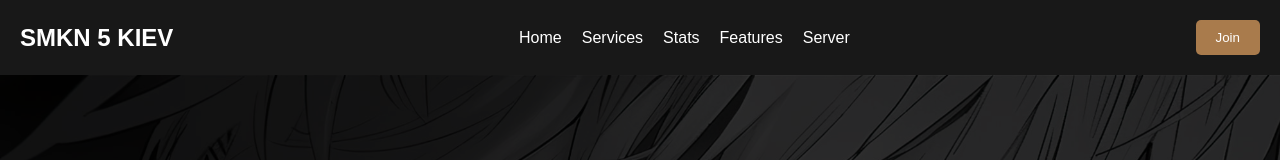
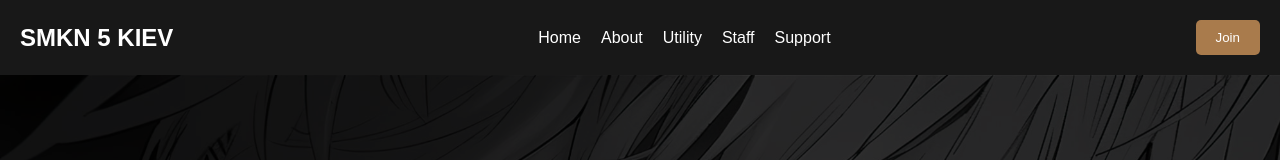
Before and after one commit to 6Nvckai9/Yuki, a website: page index.html in a window 1280 px wide. Shown: the top 160 px of the page. Drawn offline with nearby package versions, Linux system fonts and the light colour scheme; files whose address does not match are found by name.

Commit message:
Update index.html

```diff
--- a/index.html
+++ b/index.html
@@ -53,10 +53,10 @@
         <div class="logo">SMKN 5 KIEV</div>
         <div class="nav">
             <a href="#home">Home</a>
-            <a href="#about">Services</a>
-            <a href="#leaderboard">Stats</a>
-            <a href="#staff">Features</a>
-            <a href="#Footer">Server</a>
+            <a href="#about">About</a>
+            <a href="#leaderboard">Utility</a>
+            <a href="#staff">Staff</a>
+            <a href="#Footer">Support</a>
         </div>
         <button class="button">Join</button>
     </div>
```
